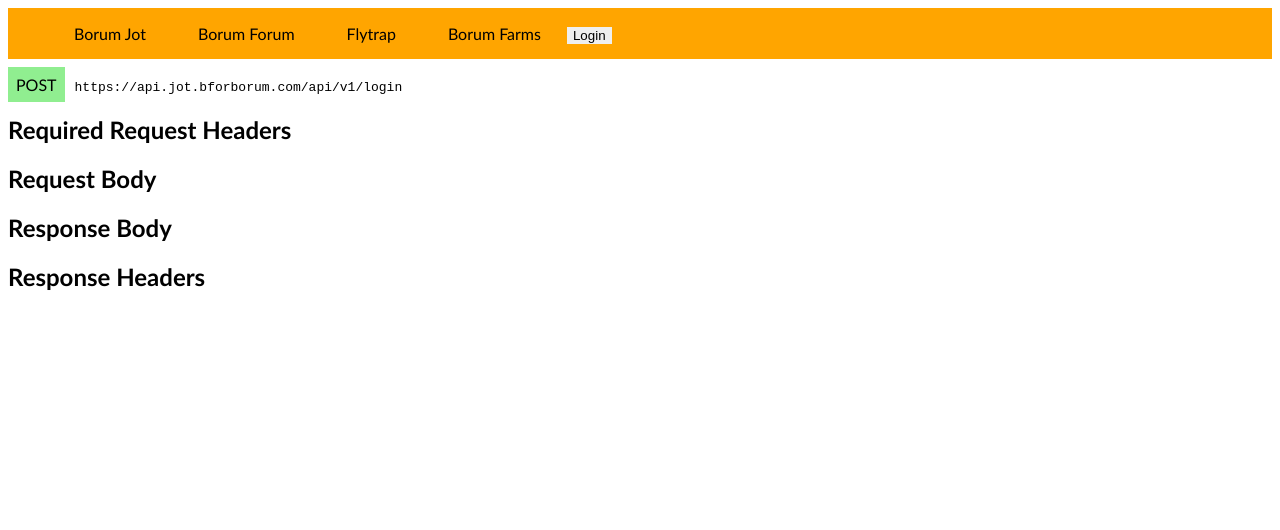
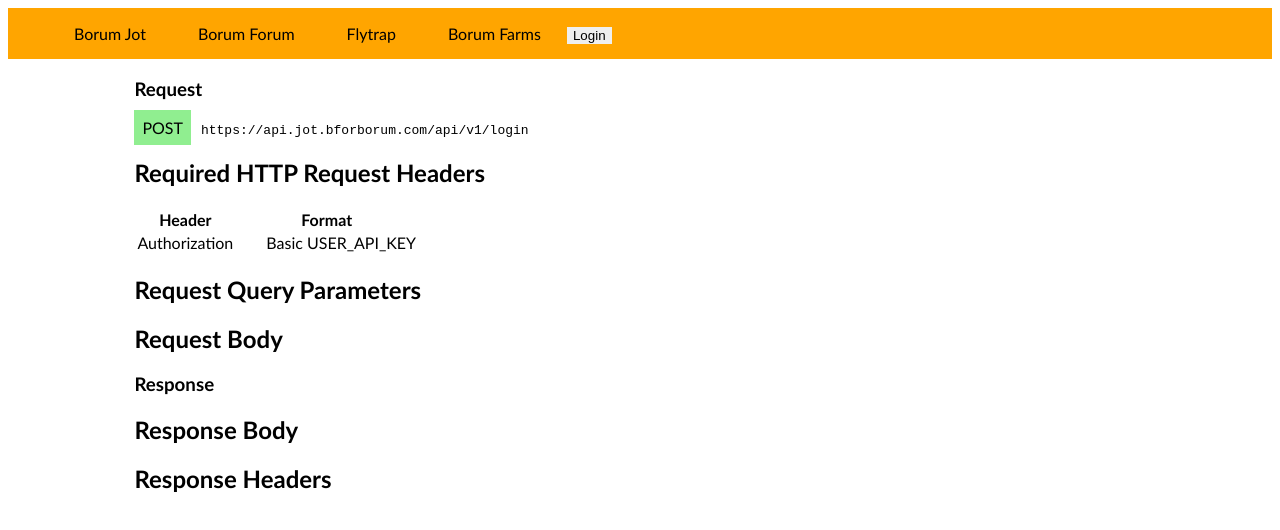
Before and after one commit to Borumer/Borum-Dev-Documentation, a Next.js app: page /Jot/Documentation/v1/getUser in a window 1280 px wide. Shown: the top 530 px of the page. Built offline with nearby package versions, Linux system fonts and the light colour scheme.

Commit message:
Implement functionList component

```diff
--- a/components/RestApiPath.js
+++ b/components/RestApiPath.js
@@ -2,19 +2,39 @@ import restpath from './restapipath.module.css';
 
 export default function RestApiPath(props) {
     return (
-        <section>
-            <div className={restpath.request}></div>
+        <article className={restpath.restpath}>
+
+            <section className={restpath.request}>
+                <h1>Request</h1>
                 <p className={restpath.requestUrl}>
                     <span className={restpath.requestMethod}>{props.requestMethod}</span>
                     <code>https://api.jot.bforborum.com/api/{props.version}/{props.path}</code>
                 </p>
-            <h2>Required Request Headers</h2>
+                <h2>Required HTTP Request Headers</h2>
+                <table className={restpath.requiredHeaders}>
+                    <thead>
+                        <th>Header</th>
+                        <th>Format</th>
+                    </thead>
+                    {props.requiredHeaders.map((item, index) => (
+                        <tr key={index}>
+                            <td className={restpath.headerName}>{item.name}</td>
+                            <td className={restpath.headerUsage}>{item.usage}</td>
+                        </tr>
+                    ))}
+                </table>
+                <h2>Request Query Parameters</h2>
                 <h2>Request Body</h2>
+            </section>
+            <section className={restpath.response}>
+                <h1>Response</h1>
                 <div>
                     <h2>Response Body</h2>
                     <p></p>
                     <h2>Response Headers</h2>
                 </div>
             </section>
+
+        </article>
     );
 }
--- a/components/restapipath.module.css
+++ b/components/restapipath.module.css
@@ -1,5 +1,5 @@
-.request {
-
+.restpath {
+    margin-left: 10%;
 }
 
 .requestMethod {
@@ -8,6 +8,6 @@
     padding: 0.5em;
 }
 
-.requestUrl {
-
+.requiredHeaders .headerUsage {
+    padding-left: 30px;
 }
--- a/data/jotapi.json
+++ b/data/jotapi.json
@@ -9,7 +9,7 @@
             "requiredHeaders": [
                 {
                     "name": "Authorization",
-                    "usage": "Basic YOUR_API_KEY"
+                    "usage": "Basic USER_API_KEY"
                 }
             ]
         }, {
@@ -21,7 +21,7 @@
             "requiredHeaders": [
                 {
                     "name": "Authorization",
-                    "usage": "Basic YOUR_API_KEY"
+                    "usage": "Basic USER_API_KEY"
                 }
             ]
         }, {
@@ -32,7 +32,7 @@
             "requiredHeaders": [
                 {
                     "name": "Authorization",
-                    "usage": "Basic YOUR_API_KEY"
+                    "usage": "Basic USER_API_KEY"
                 }
             ]
         }, {
@@ -43,7 +43,62 @@
             "requiredHeaders": [
                 {
                     "name": "Authorization",
-                    "usage": "Basic YOUR_API_KEY"
+                    "usage": "Basic USER_API_KEY"
+                }
+            ]
+        }, {
+            "name": "Get a Note",
+            "path": "note",
+            "funcName": "getNote",
+            "requestMethod": "GET",
+            "requiredHeaders": [
+                {
+                    "name": "Authorization",
+                    "usage": "Basic USER_API_KEY"
+                }
+            ]
+        }, {
+            "name": "Update a Note",
+            "path": "note",
+            "funcName": "updateNote",
+            "requestMethod": "PUT",
+            "requiredHeaders": [
+                {
+                    "name": "Authorization",
+                    "usage": "Basic USER_API_KEY"
+                }
+            ]
+        }, {
+            "name": "Get all Jottings",
+            "path": "jottings",
+            "funcName": "getMyJottings",
+            "requestMethod": "GET",
+            "requiredHeaders": [
+                {
+                    "name": "Authorization",
+                    "usage": "Basic USER_API_KEY"
+                }
+            ]
+        }, {
+            "name": "Delete a Note",
+            "path": "note",
+            "funcName": "deleteNote",
+            "requestMethod": "DELETE",
+            "requiredHeaders": [
+                {
+                    "name": "Authorization",
+                    "usage": "Basic USER_API_KEY"
+                }
+            ]
+        }, {
+            "name": "Delete a Task",
+            "path": "task",
+            "funcName": "deleteTask",
+            "requestMethod": "DELETE",
+            "requiredHeaders": [
+                {
+                    "name": "Authorization",
+                    "usage": "Basic USER_API_KEY"
                 }
             ]
         }
--- a/pages/Jot/Documentation/v1/[funcName].js
+++ b/pages/Jot/Documentation/v1/[funcName].js
@@ -13,7 +13,7 @@ export default function JotApiPath(props) {
 export async function getStaticPaths() {
     let usageInfo = await getUsageInfo("jotapi", "v1");
     usageInfo = usageInfo.map(item => {return {params: item}});
-    console.log(usageInfo);
+
     return {
         paths: usageInfo,
         fallback: false
```
Also changed, not shown: components/FunctionList.js (added, +16 -0 lines), components/functionlist.module.css (added). Lines whose indentation alone changed are shown as unchanged.
